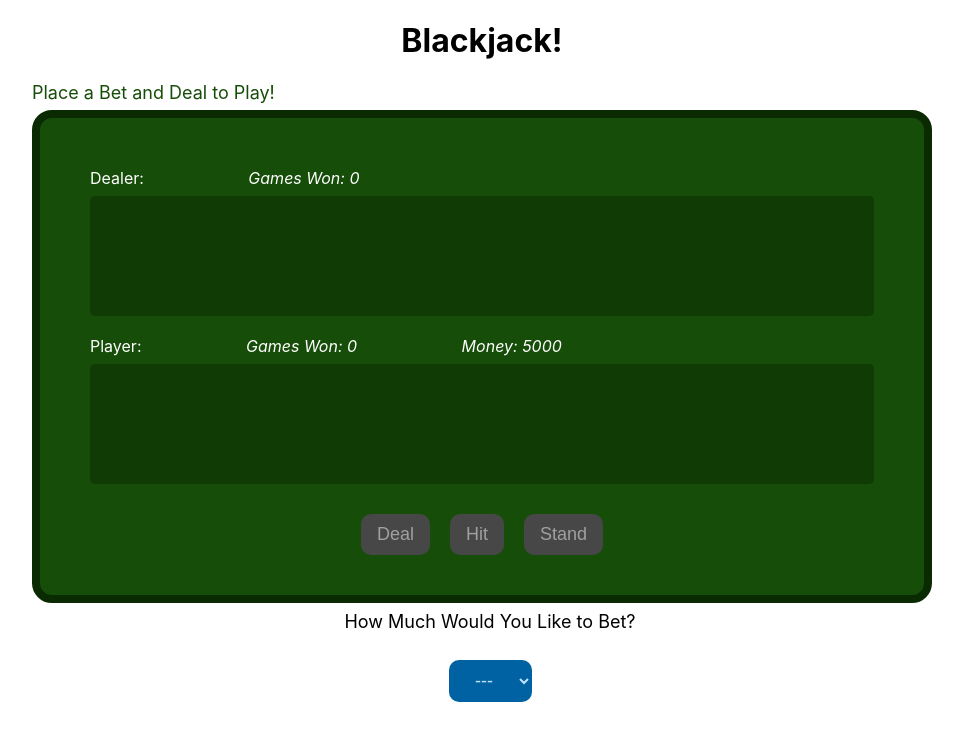
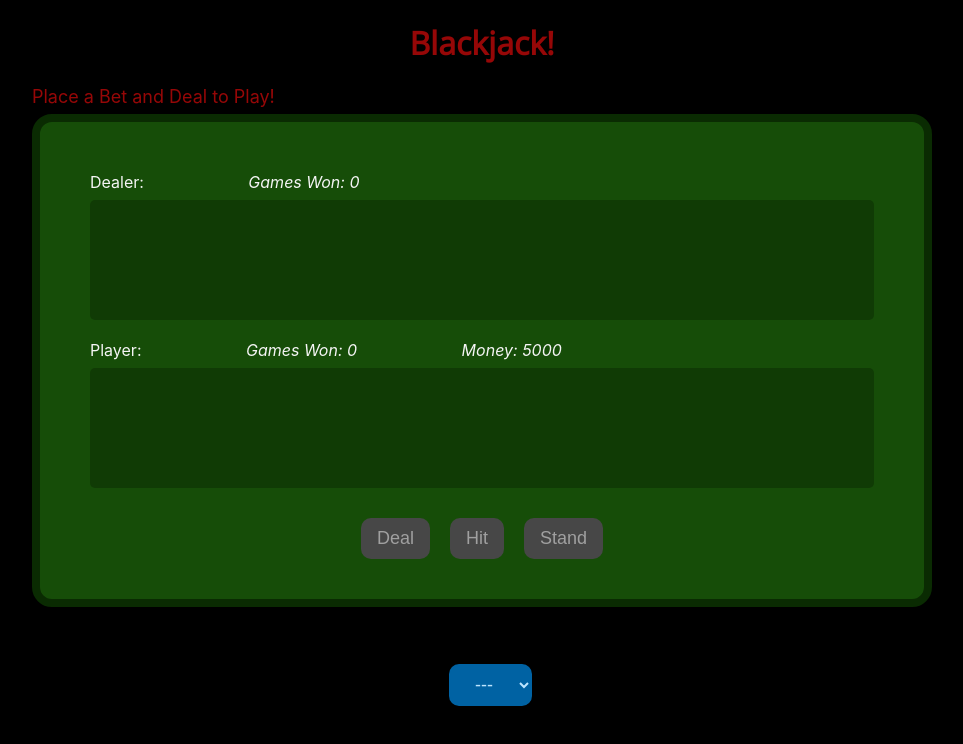
Before and after one commit to BlakeLein/blakelein.github.io, a plain HTML site: page blackjack/index.html in a window 1280 px wide. Shown: the whole page, without its empty margins (158-1121 px from the left). Drawn offline with nearby package versions, Linux system fonts and the light colour scheme.

Commit message:
BlackjackUpdate

```diff
--- a/blackjack/styles.css
+++ b/blackjack/styles.css
@@ -1,7 +1,9 @@
+@import url("https://fonts.googleapis.com/css2?family=Open+Sans&display=swap");
 body {
   font-family: -apple-system, BlinkMacSystemFont, "Segoe UI", Roboto, Oxygen,
     Ubuntu, Cantarell, "Open Sans", "Helvetica Neue", sans-serif;
   box-sizing: border-box;
+  background-color: black;
 }
 
 body * {
@@ -10,6 +12,8 @@ body * {
 
 h1 {
   text-align: center;
+  color: rgb(150, 7, 7);
+  font-family: "Open Sans", sans-serif;
 }
 
 .message-box {
@@ -18,7 +22,7 @@ h1 {
   margin: 0 auto 10px;
   height: 1em;
   font-size: 18px;
-  color: rgb(22, 77, 8);
+  color: rgb(150, 7, 7);
 }
 
 .message-box.error {
@@ -32,7 +36,7 @@ h1 {
   border-radius: 20px;
   background: rgb(22, 77, 8);
   margin: 0 auto;
-  color: white;
+  color: whitesmoke;
   padding: 30px;
 }
 
@@ -139,3 +143,9 @@ button[type="reset"]:hover {
   justify-content: center;
   align-items: center;
 }
+
+@media only screen and (max-width: 736px) {
+  body {
+    background-color: blue;
+  }
+}
```
Also changed, not shown: blackjack/demoImages/dealer.png (added), blackjack/demoImages/open.png (added), blackjack/demoImages/player.png (added), 1 other file.
